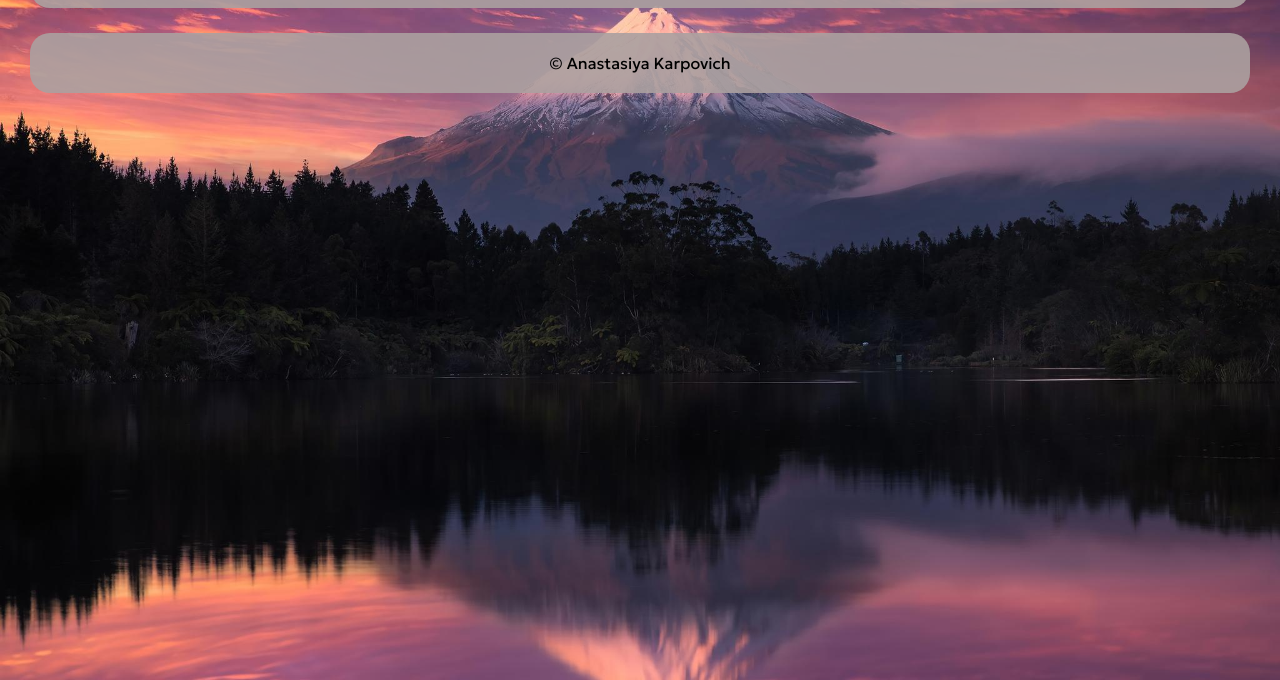
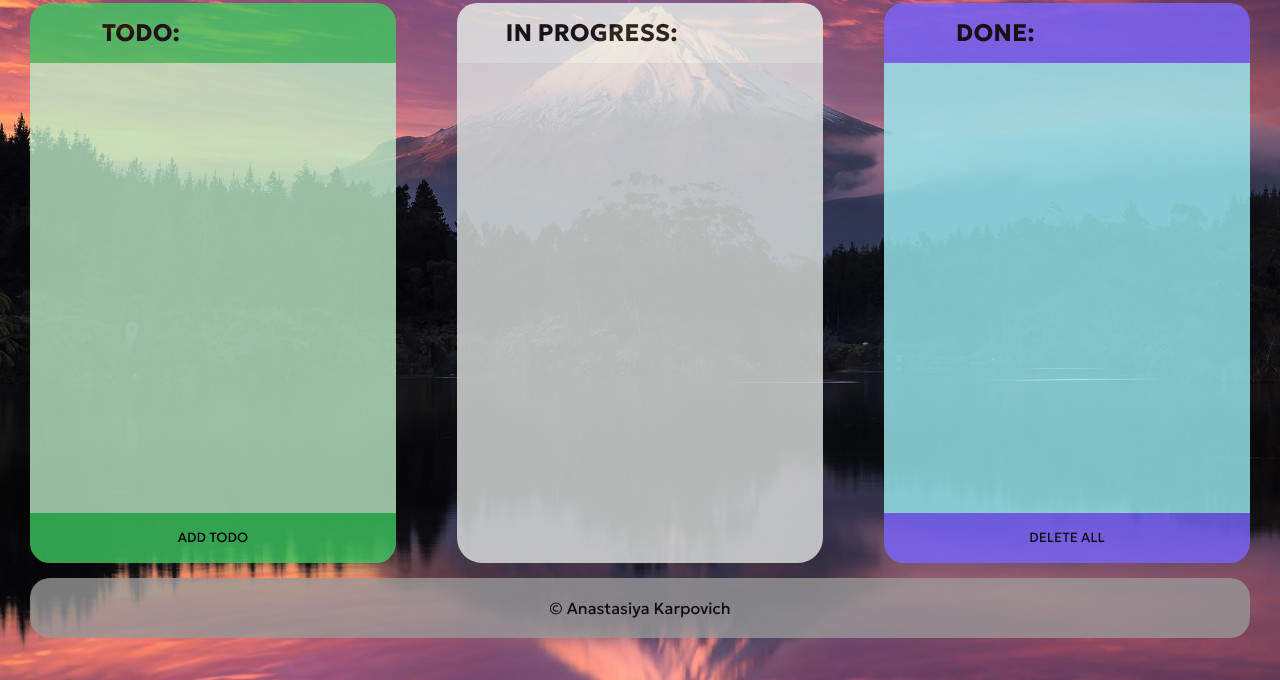
Before and after one commit to Chasmy911/Trello_clone, a website built with Parcel: page src/index.html in a window 1280 px wide. Shown: the part 120-800 px from the top of the page. Built offline with nearby package versions, Linux system fonts and the light colour scheme.

Commit message:
add block styles

```diff
--- a/src/index.html
+++ b/src/index.html
@@ -19,7 +19,7 @@
 
                 </div>
             </header>
-            <div class="root"></div>
+            <div id="main_block"></div>
         </section>
 
         <footer class="footer">© Anastasiya Karpovich</footer>
--- a/src/js/main.js
+++ b/src/js/main.js
@@ -0,0 +1,54 @@
+// create main block
+
+const mainContainer = document.getElementById('main_block');
+
+const todoBlock = document.createElement('div');
+const progressBlock = document.createElement('div');
+const doneBlock = document.createElement('div');
+
+const todoBlockHeader = document.createElement('div');
+const progressBlockHeader = document.createElement('div');
+const doneBlockHeader = document.createElement('div');
+
+const todoBlockHeaderTitle = document.createElement('h2');
+const progressBlockHeaderTitle = document.createElement('h2');
+const doneBlockHeaderTitle = document.createElement('h2');
+
+const todoBlockHeaderAmount = document.createElement('div');
+const progressBlockHeaderAmount = document.createElement('div');
+const doneBlockHeaderAmount = document.createElement('div');
+
+const todoBlockContainer = document.createElement('div');
+const progressBlockContainer = document.createElement('div');
+const doneBlockContainer = document.createElement('div');
+
+const todoBlockBtn = document.createElement('button');
+const doneBlockBtn = document.createElement('button');
+
+mainContainer.append(todoBlock, progressBlock, doneBlock)
+todoBlock.append(todoBlockHeader, todoBlockContainer, todoBlockBtn);
+progressBlock.append(progressBlockHeader, progressBlockContainer);
+doneBlock.append(doneBlockHeader, doneBlockContainer, doneBlockBtn);
+todoBlockHeader.append(todoBlockHeaderTitle, todoBlockHeaderAmount);
+progressBlockHeader.append(progressBlockHeaderTitle, progressBlockHeaderAmount);
+doneBlockHeader.append(doneBlockHeaderTitle, doneBlockHeaderAmount);
+
+
+todoBlock.classList.add('todoBlock');
+progressBlock.classList.add('progressBlock');
+doneBlock.classList.add('doneBlock');
+
+todoBlockHeader.classList.add('todoBlockHeader');
+progressBlockHeader.classList.add('progressBlockHeader');
+doneBlockHeader.classList.add('doneBlockHeader');
+
+
+todoBlockBtn.classList.add('todoBlockBtn');
+doneBlockBtn.classList.add('doneBlockBtn')
+
+todoBlockHeaderTitle.innerText = 'TODO:';
+progressBlockHeaderTitle.innerText = 'IN PROGRESS:';
+doneBlockHeaderTitle.innerText = 'DONE:';
+
+todoBlockBtn.innerText = 'ADD TODO';
+doneBlockBtn.innerText = 'DELETE ALL';
--- a/src/style/constant.scss
+++ b/src/style/constant.scss
@@ -6,7 +6,7 @@
     scroll-behavior: smooth;
     outline: none;
     transition: 0.3s;
-    font-family: 'Geologica', sans-serif;
+    font-family: $font;
 }
 
 
@@ -21,7 +21,12 @@ button {
 
 .wrapper {
     background: url(../images/main_phone.jpg) no-repeat center/cover;
+    padding: 10px;
+    height: 100vh;
 
-    padding: 20px;
-    height: 100vh;
 }
+
+.main {
+    max-width: 1220px;
+    margin: 0 auto;
+}
--- a/src/style/footer.scss
+++ b/src/style/footer.scss
@@ -1,7 +1,8 @@
 .footer {
-    background-color: rgba($color: #aba0a0, $alpha: .9);
     max-width: 1220px;
-    margin: 25px auto;
+    background-color: $headerbackground;
+    opacity: $transparence;
+    margin: 15px auto;
     display: flex;
     justify-content: center;
     align-items: center;
--- a/src/style/header.scss
+++ b/src/style/header.scss
@@ -1,8 +1,8 @@
 .header {
     border-radius: 20px;
-    background-color: rgba($color: #aba0a0, $alpha: .9);
-    max-width: 1220px;
-    margin: 25px auto;
+    background-color: $headerbackground;
+    opacity: $transparence;
+    margin: 15px auto;
 }
 
 .header__wrapper {
--- a/src/style/main.scss
+++ b/src/style/main.scss
@@ -1,7 +1,8 @@
 @import url('https://fonts.googleapis.com/css2?family=Geologica:wght@100;200;300;400;500;600;700;800;900&display=swap');
-@import url('constant.scss');
-@import url('header.scss');
+@import 'variables.scss';
+@import 'constant.scss';
+@import 'header.scss';
+@import 'mainsections.scss';
 
 
-
-@import url('footer.scss');
+@import 'footer.scss';
--- /dev/null
+++ b/src/style/mainsections.scss
@@ -0,0 +1,70 @@
+#main_block {
+    display: flex;
+    justify-content: space-between;
+    width: 100%;
+    opacity: 0.8;
+    min-height: 70vh;
+    border-radius: 20px;
+}
+
+.todoBlock {
+    @extend %block;
+    background: $todocolor;
+
+}
+
+.progressBlock {
+    @extend %block;
+    background: $progresscolor;
+}
+
+.doneBlock {
+    @extend %block;
+    background: $donecolor;
+}
+
+.todoBlockHeader,
+.progressBlockHeader,
+.doneBlockHeader {
+    display: flex;
+    justify-content: space-around;
+    align-items: center;
+    padding: 15px 0;
+    opacity: 1;
+}
+
+.todoBlockHeader {
+    background: $green;
+    border-radius: 20px 20px 0 0;
+
+}
+
+.progressBlockHeader {
+    background: $white;
+    border-radius: 20px 20px 0 0;
+}
+
+.doneBlockHeader {
+    background: $blue;
+    border-radius: 20px 20px 0 0;
+}
+
+.todoBlockBtn,
+.doneBlockBtn {
+    @extend %btn;
+}
+
+.todoBlockBtn:hover,
+.doneBlockBtn:hover {
+    font-size: 18px;
+}
+
+.todoBlockBtn {
+    background: $green;
+    border: 2px solid $green
+}
+
+.doneBlockBtn {
+    background: $blue;
+    border: 2px solid $blue;
+}
--- /dev/null
+++ b/src/style/variables.scss
@@ -0,0 +1,29 @@
+$font: 'Geologica', sans-serif;
+$headerbackground: #989898;
+$todocolor: #bdeac8;
+$progresscolor: #e0e4e1;
+$donecolor: #9deff4;
+$green:#3ec961;
+$white: #e9f2eb;
+$blue: #7a65ff;
+$transparence: .8;
+
+
+
+%block {
+    display: flex;
+    flex-direction: column;
+    justify-content: space-between;
+    width: 30%;
+    border-radius: 25px;
+    flex-shrink: 0;
+}
+
+%btn {
+    width: 100%;
+    height: 50px;
+    border-radius: 0 0 20px 20px;
+    text-align: center;
+    margin: 0 auto;
+    padding: 5px 0;
+}
```
Also changed, not shown: dist/index.html, 13 other files.
